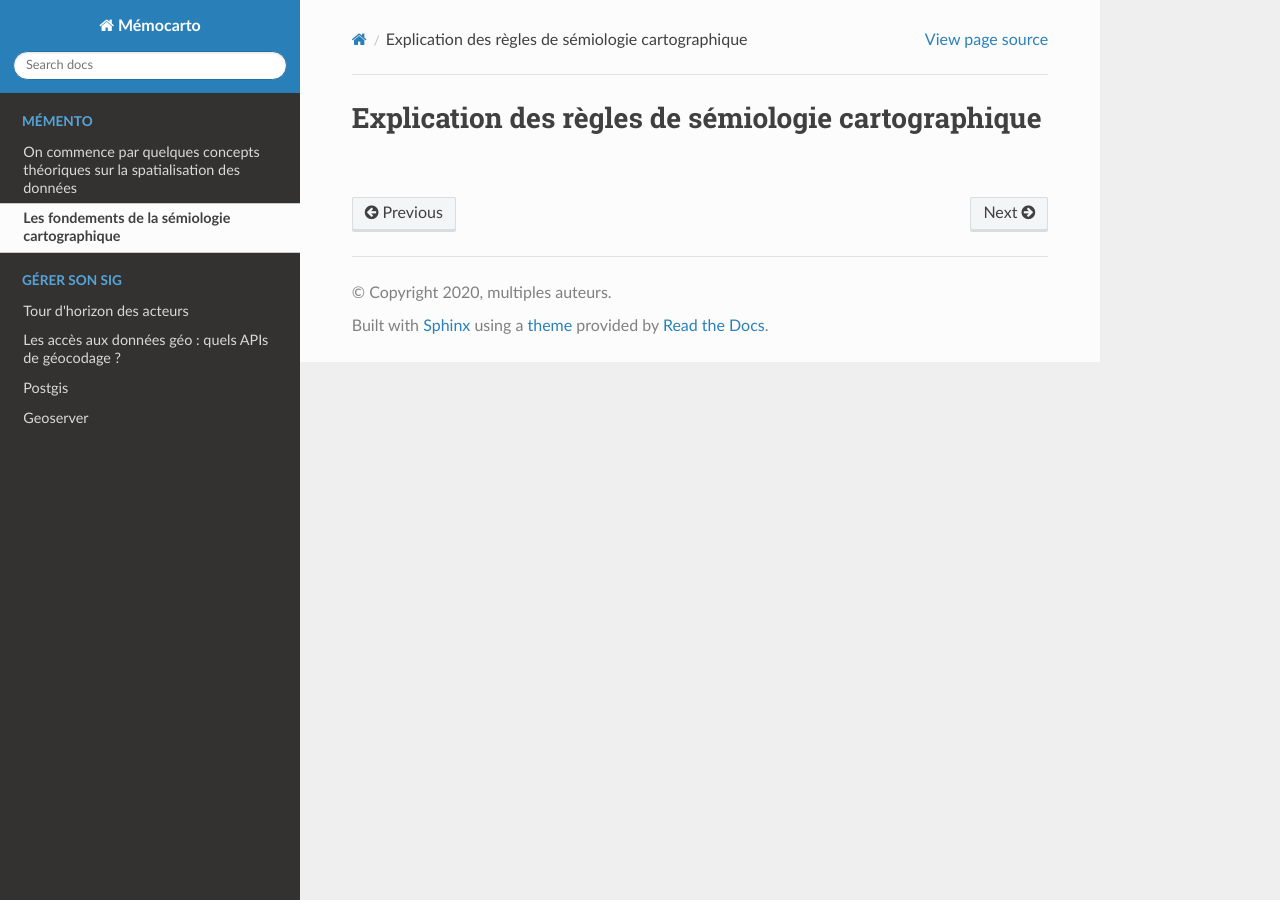
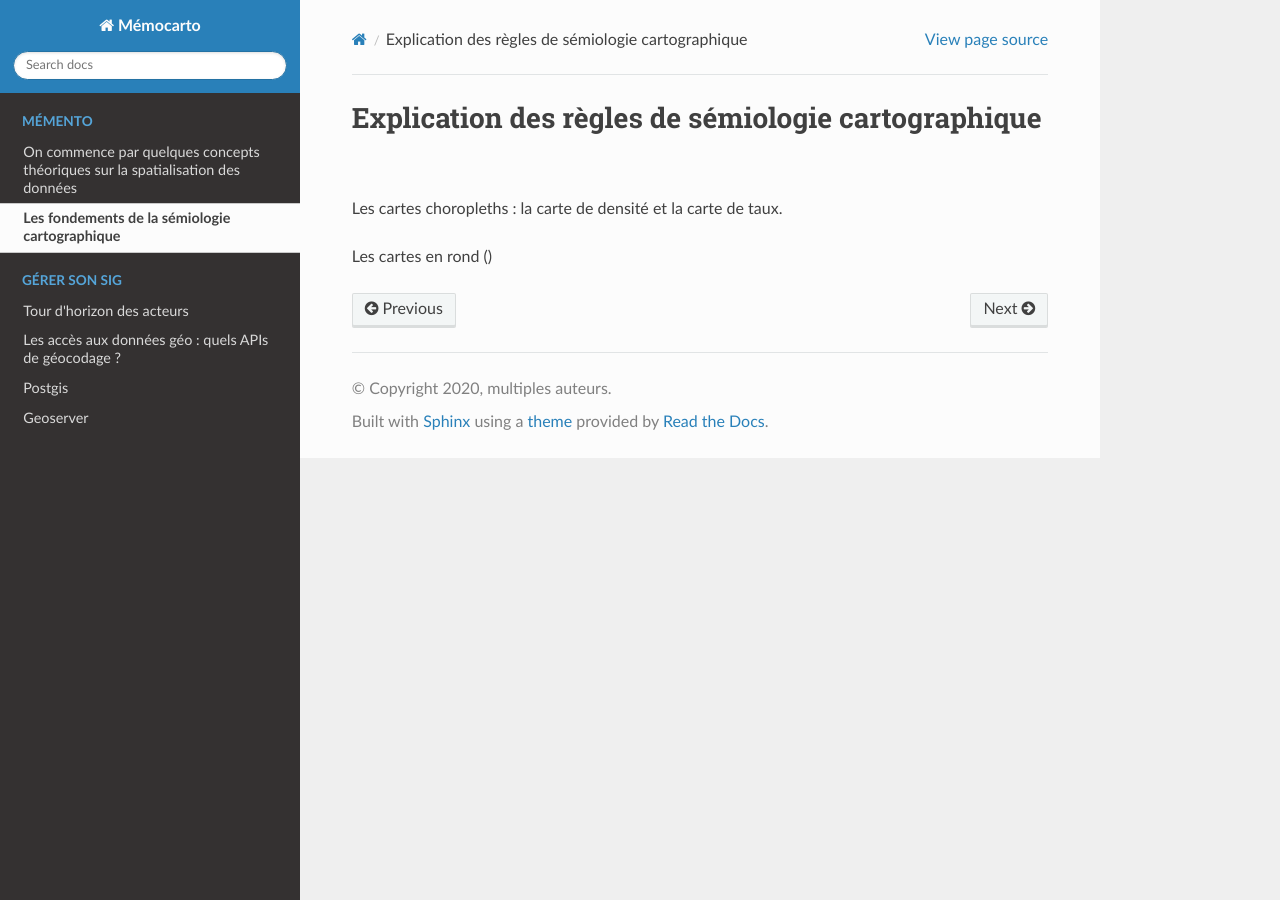
Before and after one commit to JulieDjidji/memocarto, a Sphinx documentation site: the page built from doc/source/semio.rst, in a window 1280 px wide. Built offline with Sphinx 7.4.7 and the Read the Docs theme 2.0.0, drawn with Linux system fonts in a browser that asks for light colours; pages that are not in the unit, such as notebooks, are missing from menus.

Commit message:
Update semio.rst

```diff
--- a/doc/source/semio.rst
+++ b/doc/source/semio.rst
@@ -1,2 +1,6 @@
 Explication des règles de sémiologie cartographique
 =====================================================
+
+Les cartes choropleths : la carte de densité et la carte de taux.
+
+Les cartes en rond ()
```
